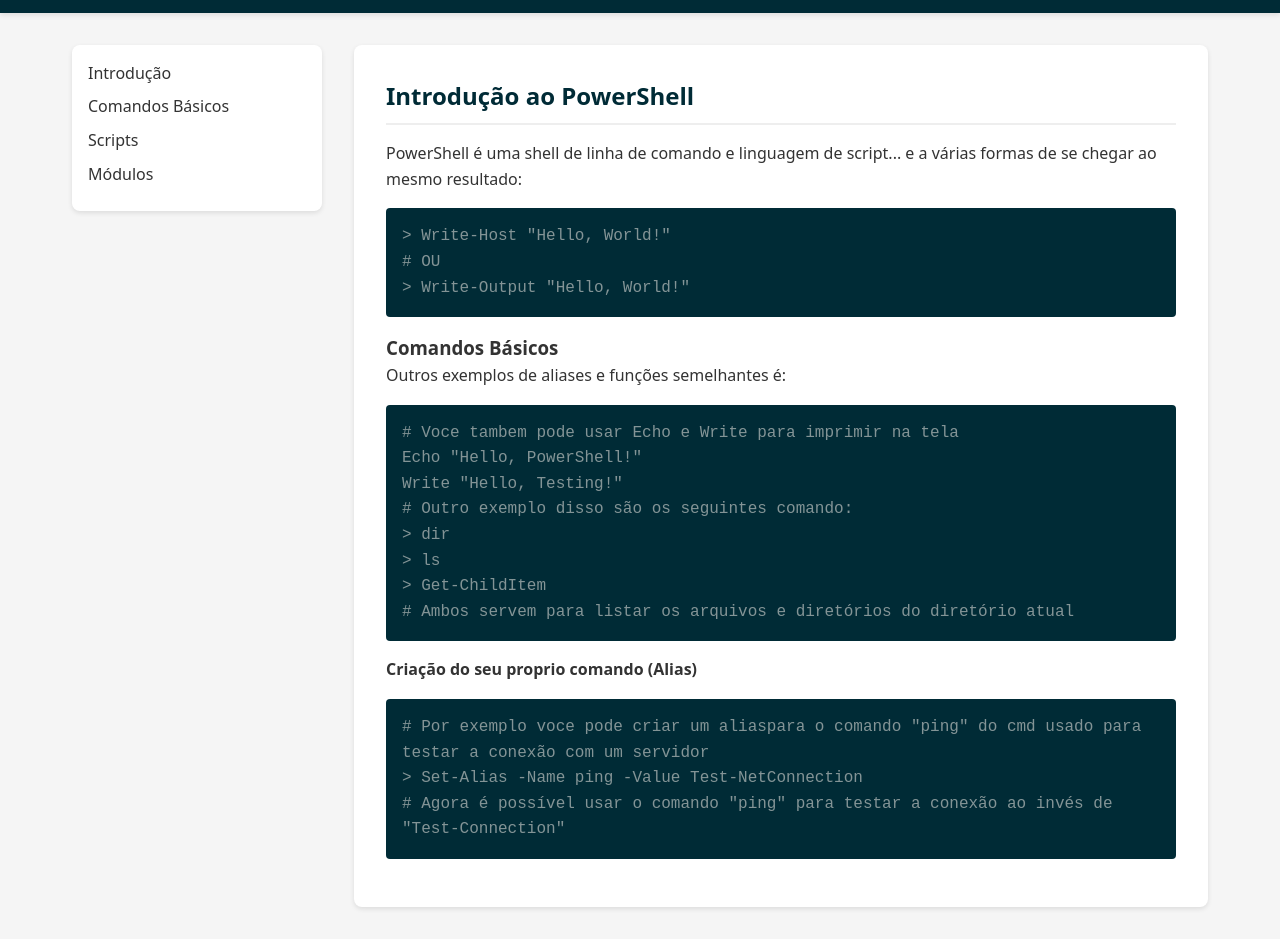
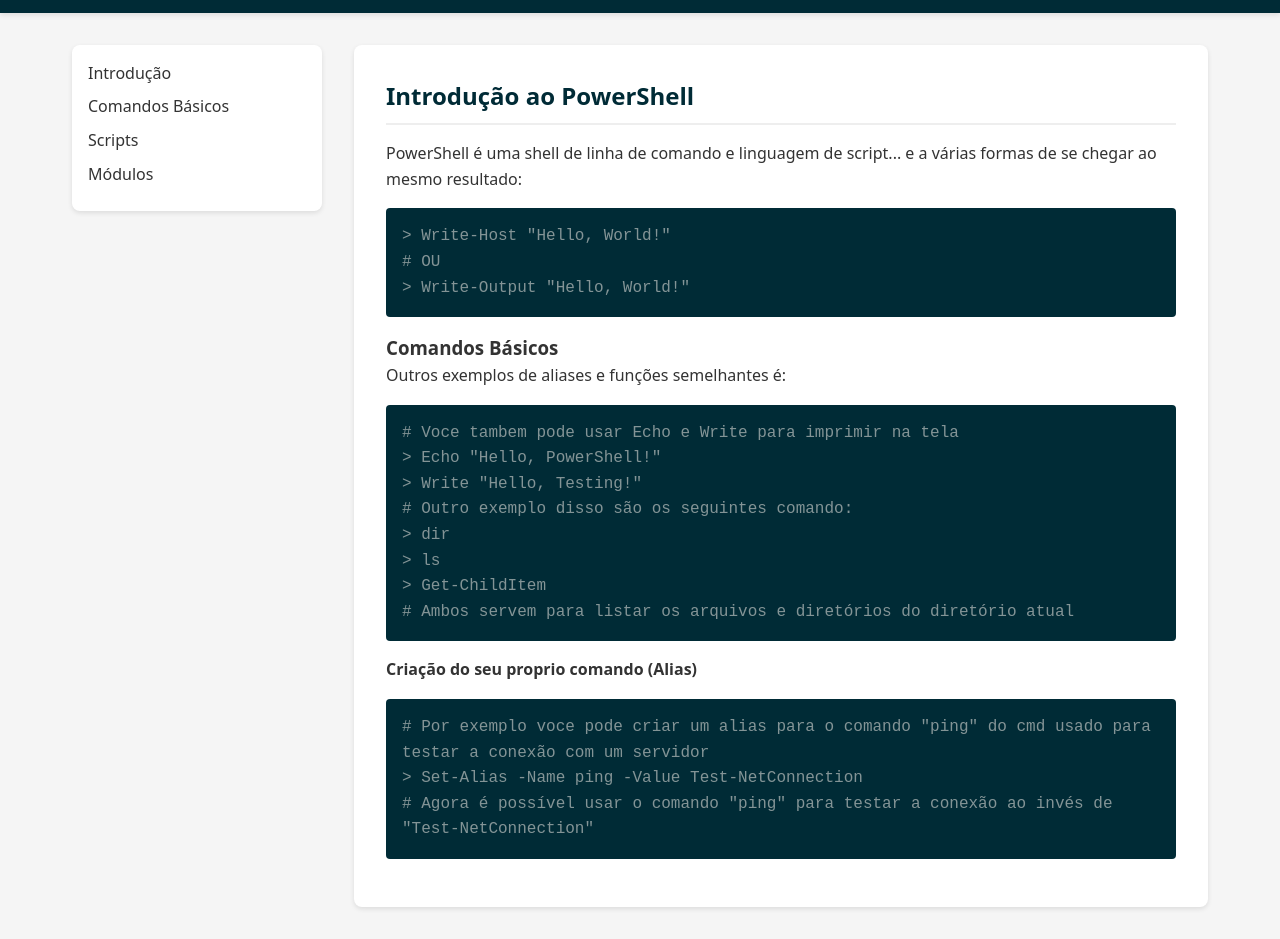
Before and after one commit to Haell39/powershellAcademy, a plain HTML site: page index.html in a window 1280 px wide. Shown: the part 96-1035 px from the top of the page. Drawn offline with Linux system fonts and the light colour scheme.

Commit message:
correçao de erros

```diff
--- a/index.html
+++ b/index.html
@@ -43,8 +43,8 @@
 
           <div class="code-block">
             # Voce tambem pode usar Echo e Write para imprimir na tela <br />
-            Echo "Hello, PowerShell!" <br />
-            Write "Hello, Testing!"<br />
+            > Echo "Hello, PowerShell!" <br />
+            > Write "Hello, Testing!"<br />
             # Outro exemplo disso são os seguintes comando: <br />
             > dir <br />
             > ls <br />
@@ -56,16 +56,16 @@
           <h4>Criação do seu proprio comando (Alias)</h4>
 
           <div class="code-block">
-            # Por exemplo voce pode criar um aliaspara o comando "ping" do cmd
+            # Por exemplo voce pode criar um alias para o comando "ping" do cmd
             usado para testar a conexão com um servidor <br />
             > Set-Alias -Name ping -Value Test-NetConnection <br>
-            # Agora é possível usar o comando "ping" para testar a conexão ao invés de "Test-Connection"
+            # Agora é possível usar o comando "ping" para testar a conexão ao invés de "Test-NetConnection"
           </div>
 
           <div></div>
         </section>
 
-        <!-- Adicione mais seções conforme necessário -->
+        <!-- mais seções -->
       </main>
     </div>
   </body>
```
Also changed, not shown: assets/txt.txt (deleted).
